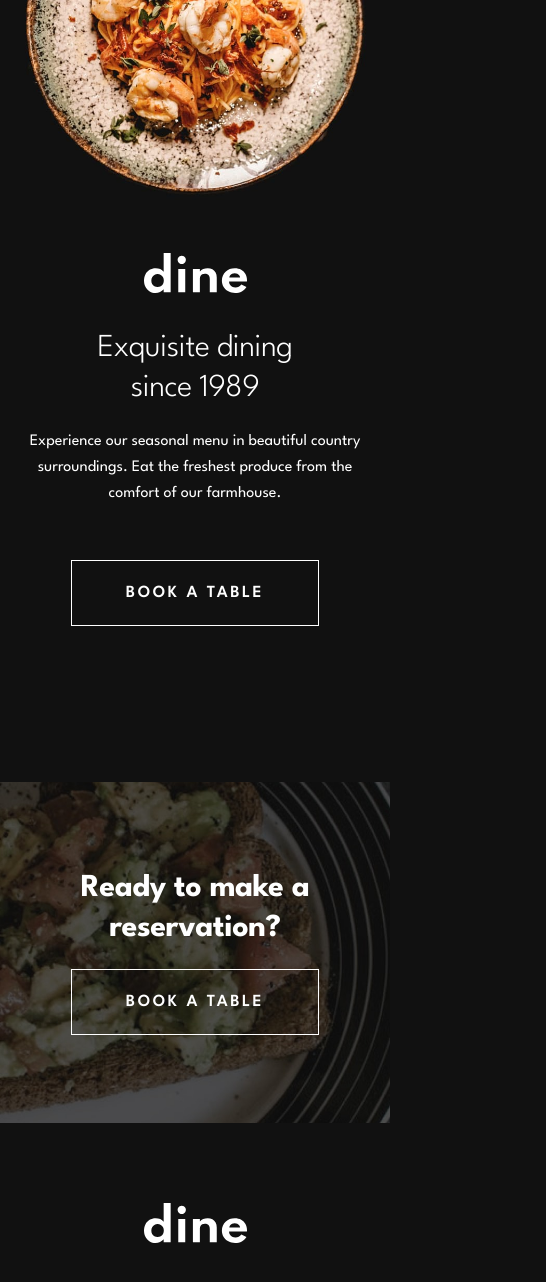
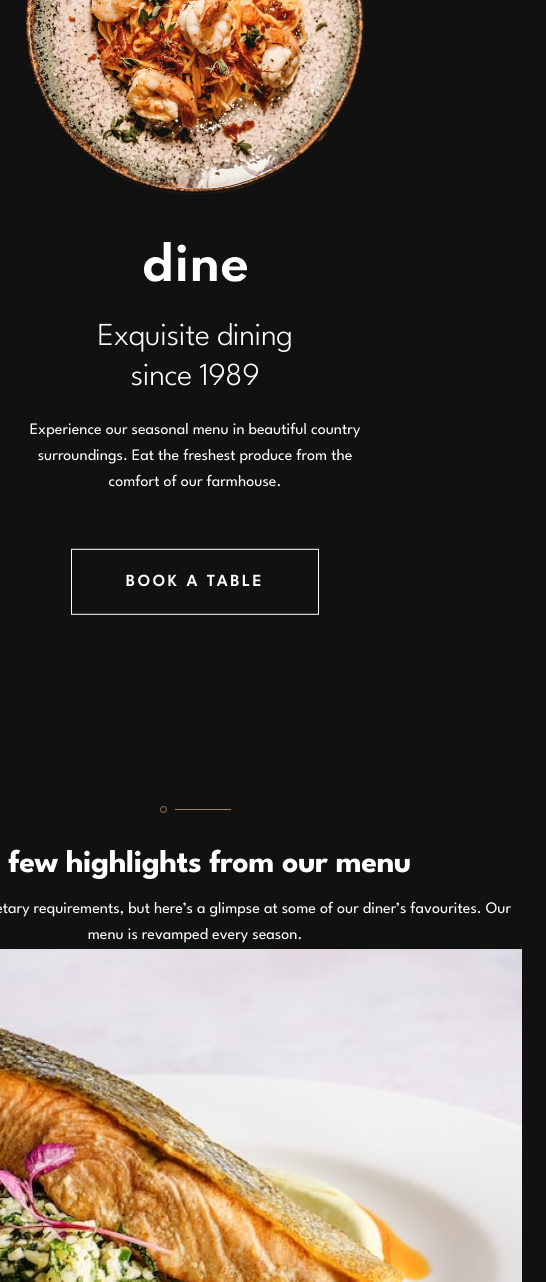
Before and after one commit to kaseyvee/dine, a Next.js app: page / in a window 390 px wide. Shown: the top 1282 px of the page, 546 px wide, since content can reach past the window. Built offline with nearby package versions, Linux system fonts and the light colour scheme.

Commit message:
Fix hero responsiveness, start highlights

```diff
--- a/src/app/page.tsx
+++ b/src/app/page.tsx
@@ -1,11 +1,13 @@
 import Hero from "@/components/Hero";
 import Banner from "@/components/Banner";
 import Footer from "@/components/Footer";
+import Highlights from "@/components/Highlights";
 
 export default function Home() {
   return (
     <main>
       <Hero />
+      <Highlights />
       <Banner />
       <Footer />
     </main>
--- a/src/components/Hero.tsx
+++ b/src/components/Hero.tsx
@@ -9,7 +9,7 @@ function Hero() {
           srcSet="homepage/hero-bg-desktop@2x.jpg"
         />
         <source
-          media="(min-width: 768px)"
+          media="(min-width: 500px)"
           srcSet="homepage/hero-bg-tablet.jpg"
         />
         <img src="homepage/hero-bg-mobile@2x.jpg" alt="" />
--- /dev/null
+++ b/src/components/Highlights.tsx
@@ -0,0 +1,37 @@
+import { highlights } from "@/data/Highlights";
+import Title from "./Title";
+
+interface HighlightProps {
+  title: string;
+  description: string;
+  imageMobile: string;
+  imageTablet: string;
+}
+
+function Highlights() {
+  const highlightsList = highlights.map((highlight: HighlightProps, i) => {
+    return (
+      <li key={i}>
+        <picture>
+          <source
+            media="(min-width: 500px)"
+            srcSet={highlight.imageTablet}
+          />
+          <img src={highlight.imageMobile} alt="" />
+          <h3>{highlight.title}</h3>
+          <p>{highlight.description}</p>
+        </picture>
+      </li>
+    );
+  });
+  return (
+    <div className="highlights">
+      <Title color="white" accent={true} />
+      <ul>
+        {highlightsList}
+      </ul>
+    </div>
+  );
+}
+
+export default Highlights;
--- /dev/null
+++ b/src/components/Title.tsx
@@ -0,0 +1,23 @@
+import Image from "next/image";
+
+interface TitleProps {
+  color: string;
+  accent: boolean;
+}
+
+function Title(props: TitleProps) {
+  return (
+    <div className={`title title-${props.color}`}>
+      {props.accent && <Image src="/patterns/pattern-divide.svg" width={71} height={7} alt="" />}
+      <header>
+        <h2 className="main-title">A few highlights from our menu</h2>
+        <p className="paragraph">
+          We cater for all dietary requirements, but here’s a glimpse at some of
+          our diner’s favourites. Our menu is revamped every season.
+        </p>
+      </header>
+    </div>
+  );
+}
+
+export default Title;
--- /dev/null
+++ b/src/data/Highlights.ts
@@ -0,0 +1,20 @@
+export const highlights = [
+  {
+    title: "Seared Salmon Fillet",
+    description: "Our locally sourced salmon served with a refreshing buckwheat summer salad.",
+    imageMobile: "/homepage/salmon-mobile@2x.jpg",
+    imageTablet: "/homepage/salmon-desktop-tablet@2x.jpg",
+  },
+  {
+    title: "Rosemary Filet Mignon",
+    description: "Our prime beef served to your taste with a delicious choice of seasonal sides.",
+    imageMobile: "/homepage/beef-mobile@2x.jpg",
+    imageTablet: "/homepage/beef-desktop-tablet@2x.jpg",
+  },
+  {
+    title: "Summer Fruit Chocolate Mousse",
+    description: "Creamy mousse combined with summer fruits and dark chocolate shavings.",
+    imageMobile: "/homepage/chocolate-mobile@2x.jpg",
+    imageTablet: "/homepage/chocolate-desktop-tablet@2x.jpg",
+  }
+];
--- a/src/styles/_fonts.scss
+++ b/src/styles/_fonts.scss
@@ -29,7 +29,7 @@
   line-height: pixelToRem(40);
   letter-spacing: pixelToRem(-0.4);
 
-  @media (min-width: 768px) {
+  @media (min-width: 500px) {
     font-size: pixelToRem(48);
     line-height: pixelToRem(64);
     letter-spacing: pixelToRem(-0.6);
@@ -48,7 +48,7 @@
   line-height: pixelToRem(40);
   letter-spacing: pixelToRem(-0.4);
 
-  @media (min-width: 768px) {
+  @media (min-width: 500px) {
     font-size: pixelToRem(48);
     line-height: pixelToRem(48);
     letter-spacing: pixelToRem(-0.5);
@@ -71,7 +71,7 @@
   font-size: pixelToRem(16);
   line-height: pixelToRem(26);
 
-  @media (min-width: 768px) {
+  @media (min-width: 500px) {
     font-size: pixelToRem(20);
     line-height: pixelToRem(30);
   }
--- a/src/styles/components/_hero.scss
+++ b/src/styles/components/_hero.scss
@@ -8,7 +8,6 @@
 
   picture {
     width: 100%;
-    max-height: 100dvh;
 
     img {
       width: 100%;
@@ -18,7 +17,8 @@
 
   &_content {
     position: absolute;
-    bottom: 20%;
+    bottom: 50%;
+    transform: translateY(60%);
 
     display: flex;
     flex-direction: column;
@@ -42,9 +42,9 @@
     }
   }
 
-  @media (min-width: 768px) {
+  @media (min-width: 500px) {
     &_content {
-      bottom: 7%;
+      transform: translateY(70%);
     }
   }
 
@@ -56,6 +56,7 @@
       display: flex;
       justify-content: center;
       top: 0;
+      transform: none;
 
       img {
         position: absolute;
--- /dev/null
+++ b/src/styles/components/_highlights.scss
@@ -0,0 +1,3 @@
+.highlights {
+  padding: 1.5rem;
+}
--- /dev/null
+++ b/src/styles/components/_title.scss
@@ -0,0 +1,20 @@
+.title {
+  display: flex;
+  flex-direction: column;
+  gap: 2rem;
+  align-items: center;
+
+  header {
+    display: flex;
+    flex-direction: column;
+    gap: 0.75rem;
+  }
+
+  h2, p {
+    text-align: center;
+  }
+
+  &-white {
+    color: white;
+  }
+}
--- a/src/styles/components/index.scss
+++ b/src/styles/components/index.scss
@@ -1,5 +1,7 @@
 @import "button";
+@import "title";
 
 @import "hero";
+@import "highlights";
 @import "banner";
 @import "footer";
```
